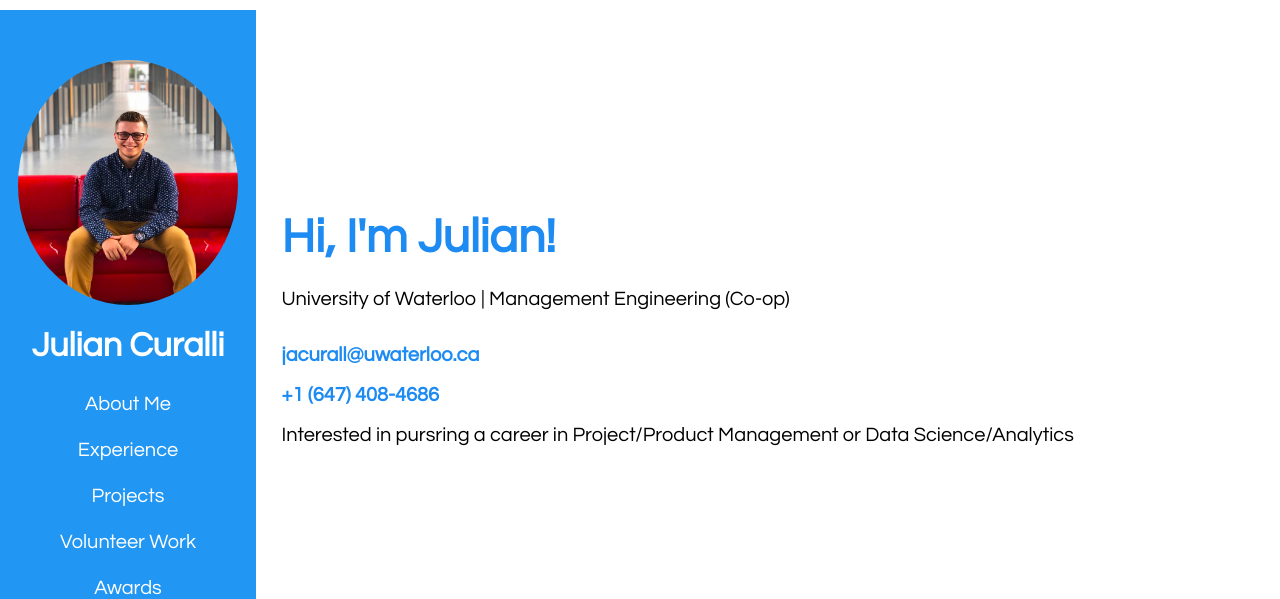
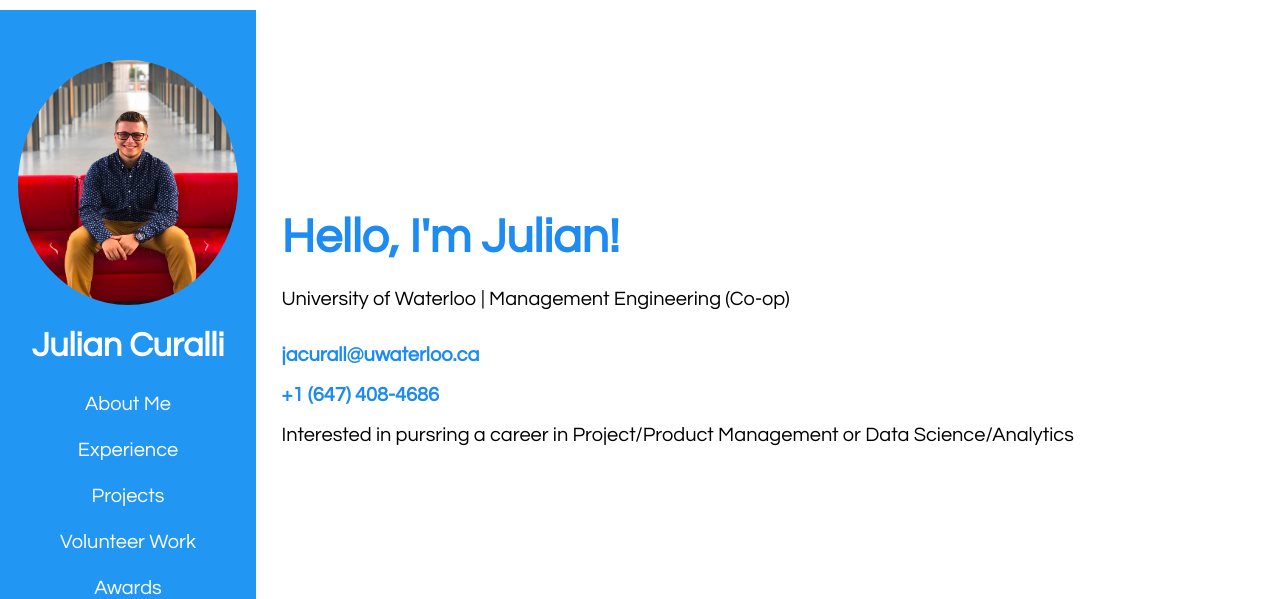
Before and after one commit to juwels19/juwels19.github.io, a plain HTML site: page index.html in a window 1280 px wide. Shown: the top 599 px of the page. Drawn offline with nearby package versions, Linux system fonts and the light colour scheme.

Commit message:
Update index.html

```diff
--- a/index.html
+++ b/index.html
@@ -29,7 +29,7 @@
         </div>
     </div>
     <div id ="about" class="about">
-        <h1><strong>Hi, I'm Julian!</strong></h1>
+        <h1><strong>Hello, I'm Julian!</strong></h1>
         <h2>University of Waterloo | Management Engineering (Co-op)</h2>
         <h3><strong>jacurall@uwaterloo.ca</strong></h3>
         <h3><strong>+1 (647) 408-4686</strong></h3>
```
